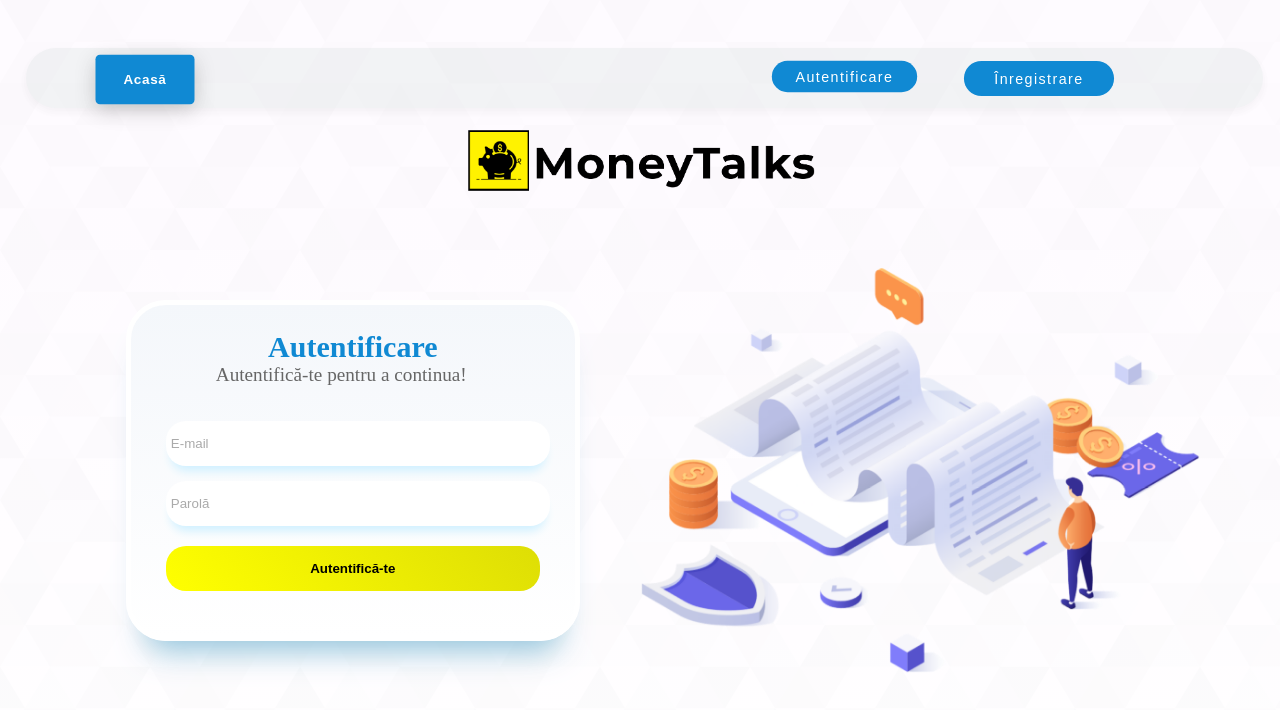
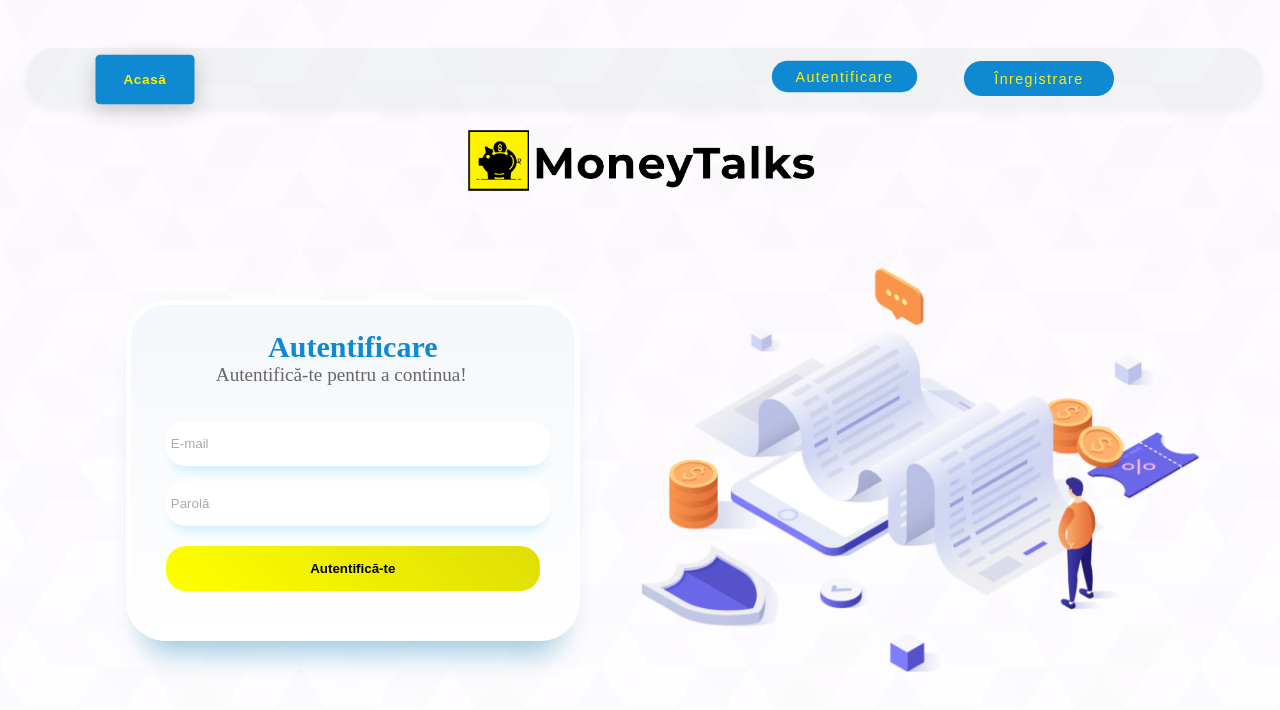
Before and after one commit to Think-Tank-Lab-Pay2Play/MoneyTalks, a React (Vite) app in the folder frontend/: page /login in a window 1280 px wide. Shown: the top 710 px of the page. Built offline with nearby package versions, Linux system fonts and the light colour scheme; no server answers.

Commit message:
mici modificari de design

```diff
--- a/frontend/src/pages/home/homePageUserOptions/HomePageUserOptions.css
+++ b/frontend/src/pages/home/homePageUserOptions/HomePageUserOptions.css
@@ -44,14 +44,9 @@
     background-color: #3b82f6;
 }
 
-.blue {
-    background-color: #f43f5e;
-}
-
 .green {
     background-color: #22c55e;
 }
-
 .turquoise {
     background-color: #20b2aa;
 }
@@ -60,6 +55,9 @@
     background-color: #a855f7;
 }
 
+.blue {
+    background-color: #f43f5e;
+}
 
 /* Pentru ecrane între 1281px și 1920px */
 @media (max-width: 2000px) and (max-width: 1600px) {
--- a/frontend/src/pages/home/spendingsStatistics/SpendingsStatistics.jsx
+++ b/frontend/src/pages/home/spendingsStatistics/SpendingsStatistics.jsx
@@ -41,9 +41,9 @@ const SpendingsStatistic = ({ data }) => {
           {
             label: "Cheltuieli lunare",
             data: values,
-            borderColor: "#007bff",
-            backgroundColor: "#007bff",
-            pointBackgroundColor: "#dc3545",
+            borderColor: "#FFF200",
+            backgroundColor: "#FFF200",
+            pointBackgroundColor: "#000000",
             pointRadius: 5,
             borderWidth: 2,
             tension: 0.4,
--- a/frontend/src/pages/home/spendingsTable/SpendingsTable.css
+++ b/frontend/src/pages/home/spendingsTable/SpendingsTable.css
@@ -22,20 +22,20 @@
     padding: 12px 15px;
     text-align: center;
     font-size: 20px;
-    border: 1px solid #ddd;
+    border: 1px solid #0000003f;
     width: 100%;
 }
 
 /* Stiluri pentru antetul tabelului */
 .spendings-table th {
-    background-color: #f4f4f4;
+    background-color: #fff2001a;
     font-weight: bold;
     color: #333;
 }
 
 /* Stiluri pentru rândurile datelor */
 .spendings-table tbody tr:nth-child(even) {
-    background-color: #f9f9f9;
+    background-color: #fff2001a;
 }
 
 .spendings-table tbody tr:hover {
--- a/frontend/src/pages/uploadBill/uploadBillForm/UploadBillForm.jsx
+++ b/frontend/src/pages/uploadBill/uploadBillForm/UploadBillForm.jsx
@@ -19,7 +19,7 @@ const UploadBillForm = () => {
   const [isLoading, setIsLoading] = useState(false);
 
 
-  const localIP = ""; // your ipv4 address here from ipconfig
+  const localIP = "192.168.1.128"; // your ipv4 address here from ipconfig
 
   const [userId, setUserId] = useState(null);
 
--- a/frontend/src/pages/welcome/homeButton/HomeButton.css
+++ b/frontend/src/pages/welcome/homeButton/HomeButton.css
@@ -38,7 +38,7 @@
   text-decoration: none;
   width: 100%;
   padding: 18px 25px;
-  color: #fff;
+  color: #FFF200;
   font-size: 1.125em;
   font-weight: 700;
   letter-spacing: 0.05em;
--- a/frontend/src/pages/welcome/loginButton/LoginButton.css
+++ b/frontend/src/pages/welcome/loginButton/LoginButton.css
@@ -15,7 +15,7 @@
 }
 
 .login-wrapper .login-button span {
-    color: rgb(255, 255, 255);
+    color: #FFF200;
     font-weight: 500;
     letter-spacing: 1.5px;
     position: relative;
--- a/frontend/src/pages/welcome/registerButton/RegisterButton.css
+++ b/frontend/src/pages/welcome/registerButton/RegisterButton.css
@@ -15,7 +15,7 @@
 }
 
 .register-wrapper .register-button span {
-    color: rgb(255, 255, 255);
+    color: #FFF200;
     font-weight: 500;
     letter-spacing: 1.5px;
     position: relative;
```
